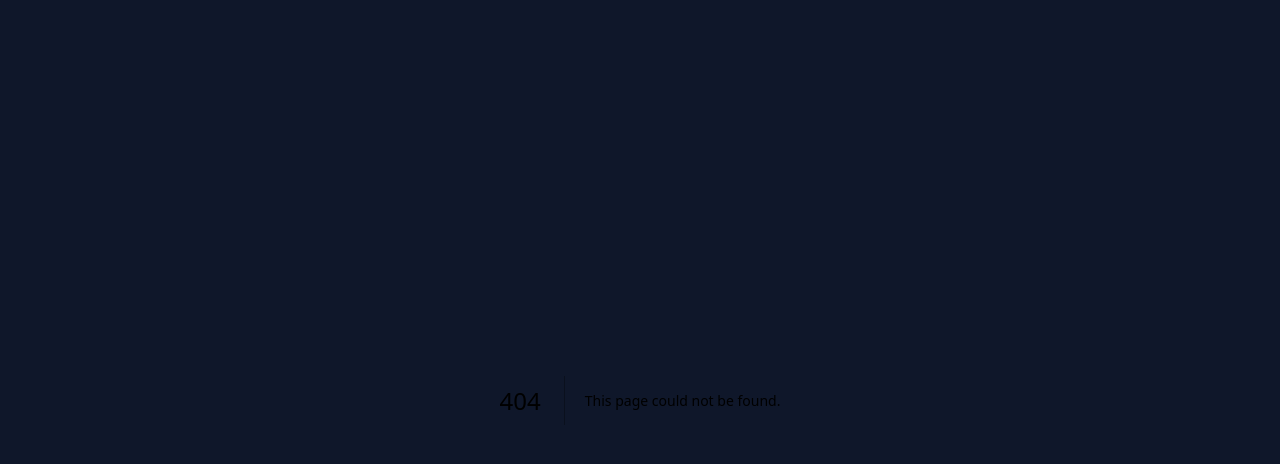
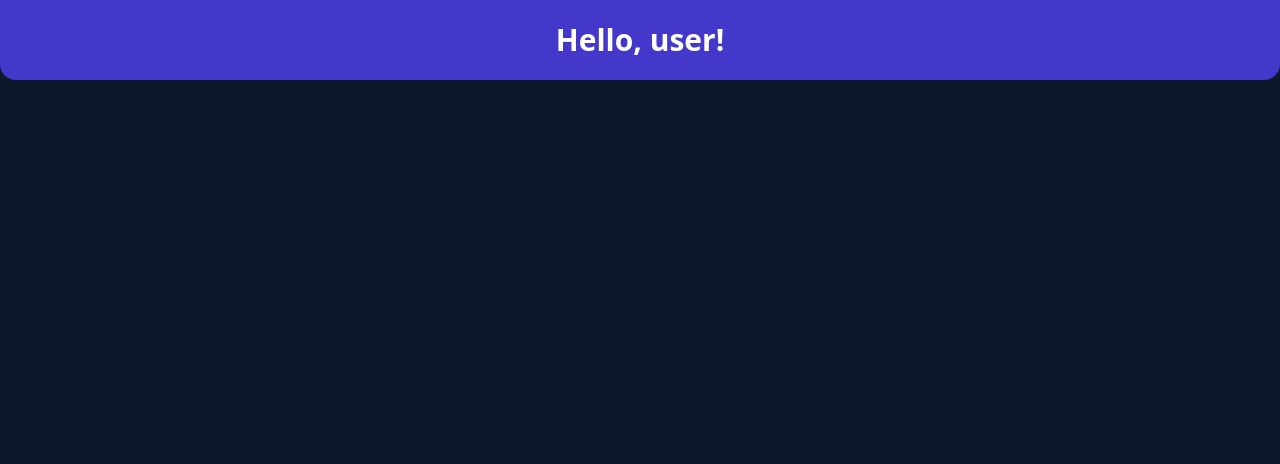
Before and after one commit to Bonniezilla/peace-word-react-app, a Next.js app: page /home in a window 1280 px wide. Before the commit this address had no page. Shown: the top 464 px of the page. Built offline with nearby package versions, Linux system fonts and the light colour scheme.

Commit message:
Creating first phase of Home Page concept

```diff
--- /dev/null
+++ b/src/app/components/Navbar.tsx
@@ -0,0 +1,11 @@
+import React from "react";
+
+const Navbar = () => {
+    return (
+        <div className="flex w-screen h-full bg-indigo-700 justify-around items-center row-start-1 row-end-2 rounded-b-2xl">
+            <h1 className="text-white text-3xl font-bold ">Hello, user!</h1>
+        </div>
+    )
+}
+
+export default Navbar;
--- a/src/app/globals.css
+++ b/src/app/globals.css
@@ -65,3 +65,9 @@ input:checked + .slider {
 input:checked + .slider::before {
     transform: translateX(100%);
 }
+
+.home-page {
+    @apply w-screen h-screen justify-center items-center bg-slate-900 grid;
+
+    grid-template-rows: 10% 1fr 1fr 1fr;
+}
--- /dev/null
+++ b/src/app/home/page.tsx
@@ -0,0 +1,12 @@
+import React from 'react';
+import Navbar from '../components/Navbar';
+
+const Home: React.FC = () => {
+  return (
+    <main className="home-page">
+        <Navbar />
+    </main>
+  )
+}
+
+export default Home;
--- a/src/app/page.tsx
+++ b/src/app/page.tsx
@@ -1,7 +1,7 @@
 import React from 'react';
 import Generator from './components/Generator';
 
-const Home: React.FC = () => {
+const GeneratorPage: React.FC = () => {
   return (
     <main className="flex h-screen w-screen flex-col items-center justify-center"
     >
@@ -10,4 +10,4 @@ const Home: React.FC = () => {
   )
 }
 
-export default Home;
+export default GeneratorPage;
```
